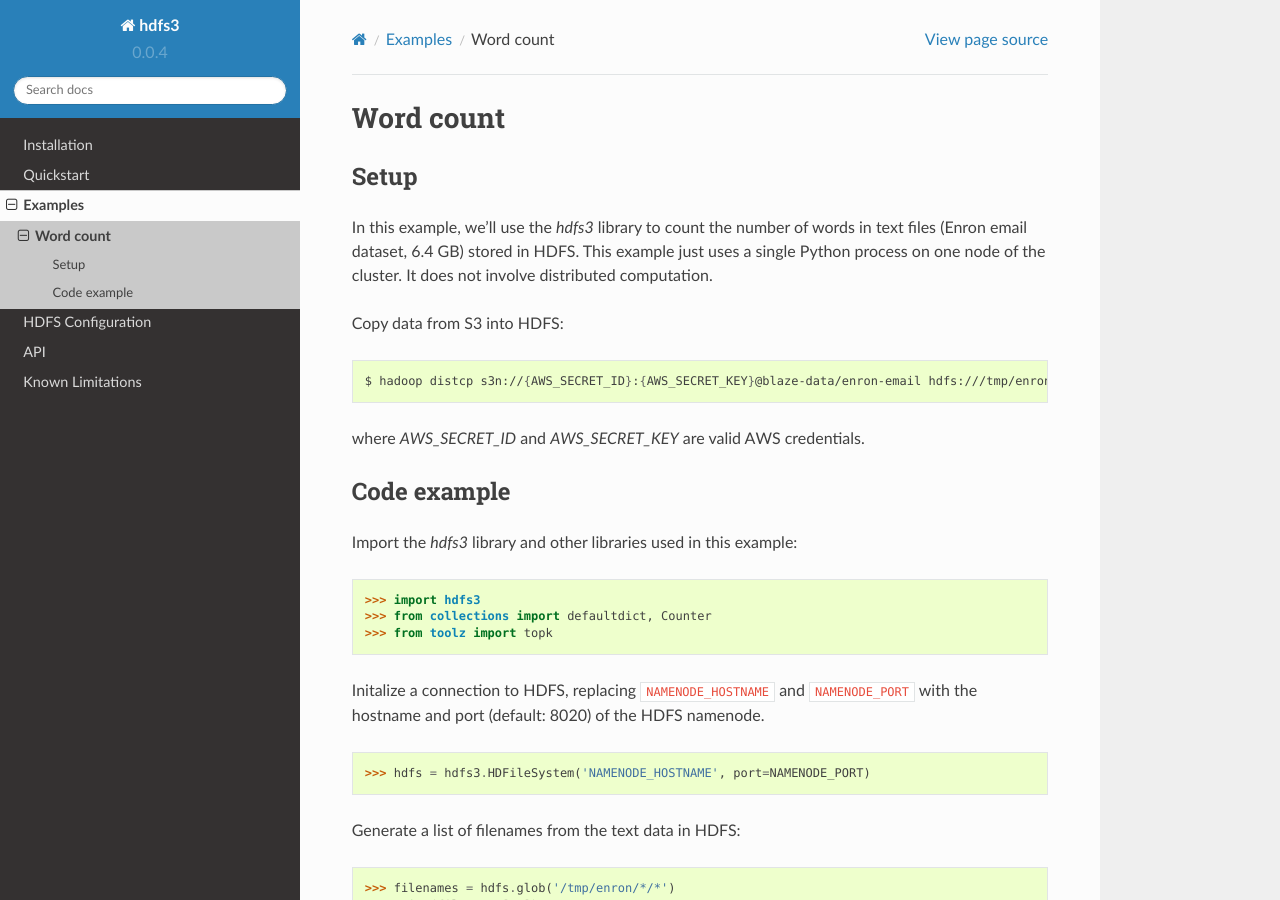
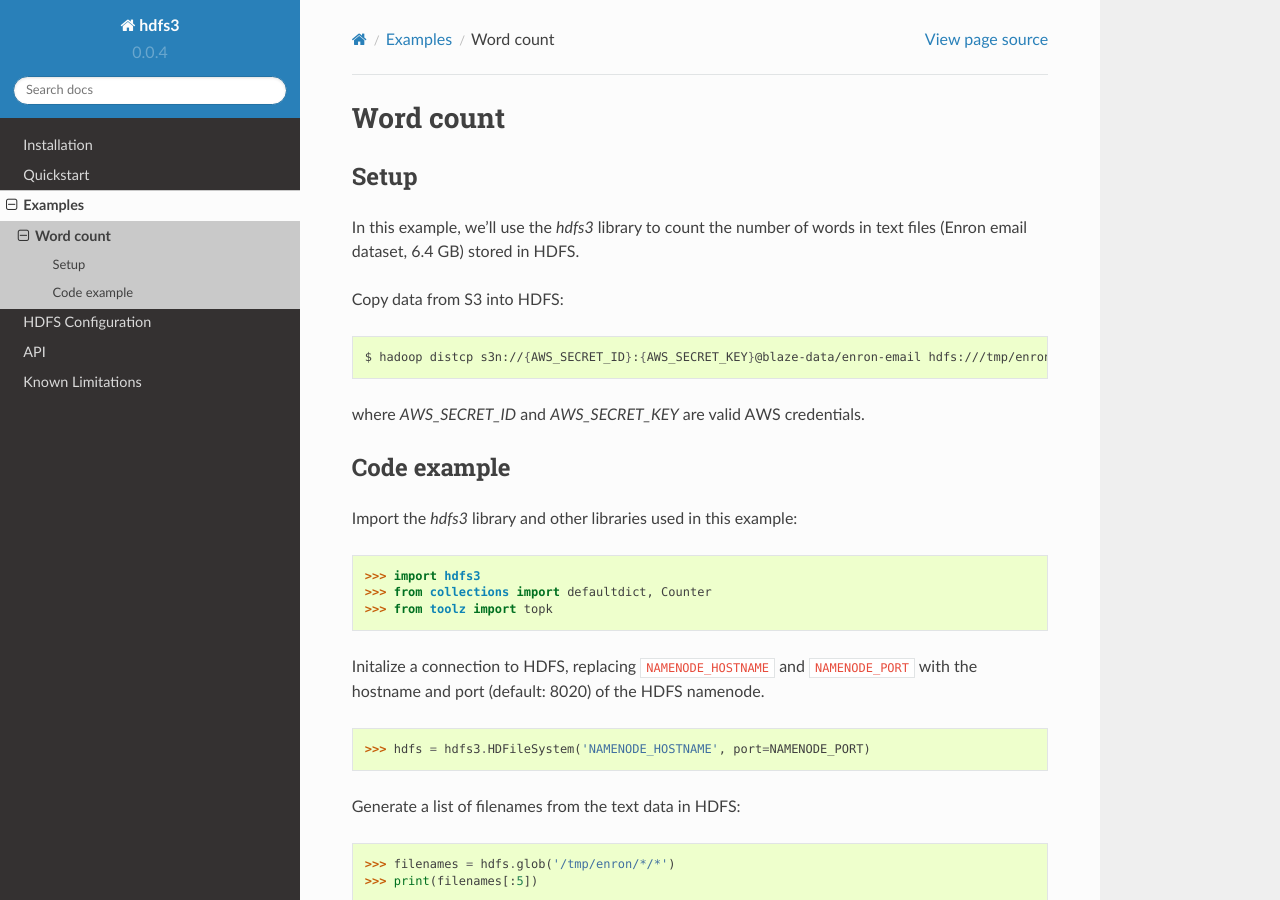
Before and after one commit to dask/hdfs3, a Sphinx documentation site: the page built from docs/source/examples/word-count.rst, in a window 1280 px wide and 900 px high. Built offline with Sphinx 7.4.7 and the Read the Docs theme 2.0.0, drawn with Linux system fonts in a browser that asks for light colours.

Commit message:
Minor edit to word count example

```diff
--- a/docs/source/examples/word-count.rst
+++ b/docs/source/examples/word-count.rst
@@ -5,9 +5,7 @@ Setup
 -----
 
 In this example, we'll use the `hdfs3` library to count the number of words in
-text files (Enron email dataset, 6.4 GB) stored in HDFS. This example just uses
-a single Python process on one node of the cluster. It does not involve
-distributed computation.
+text files (Enron email dataset, 6.4 GB) stored in HDFS.
 
 Copy data from S3 into HDFS:
 
```
